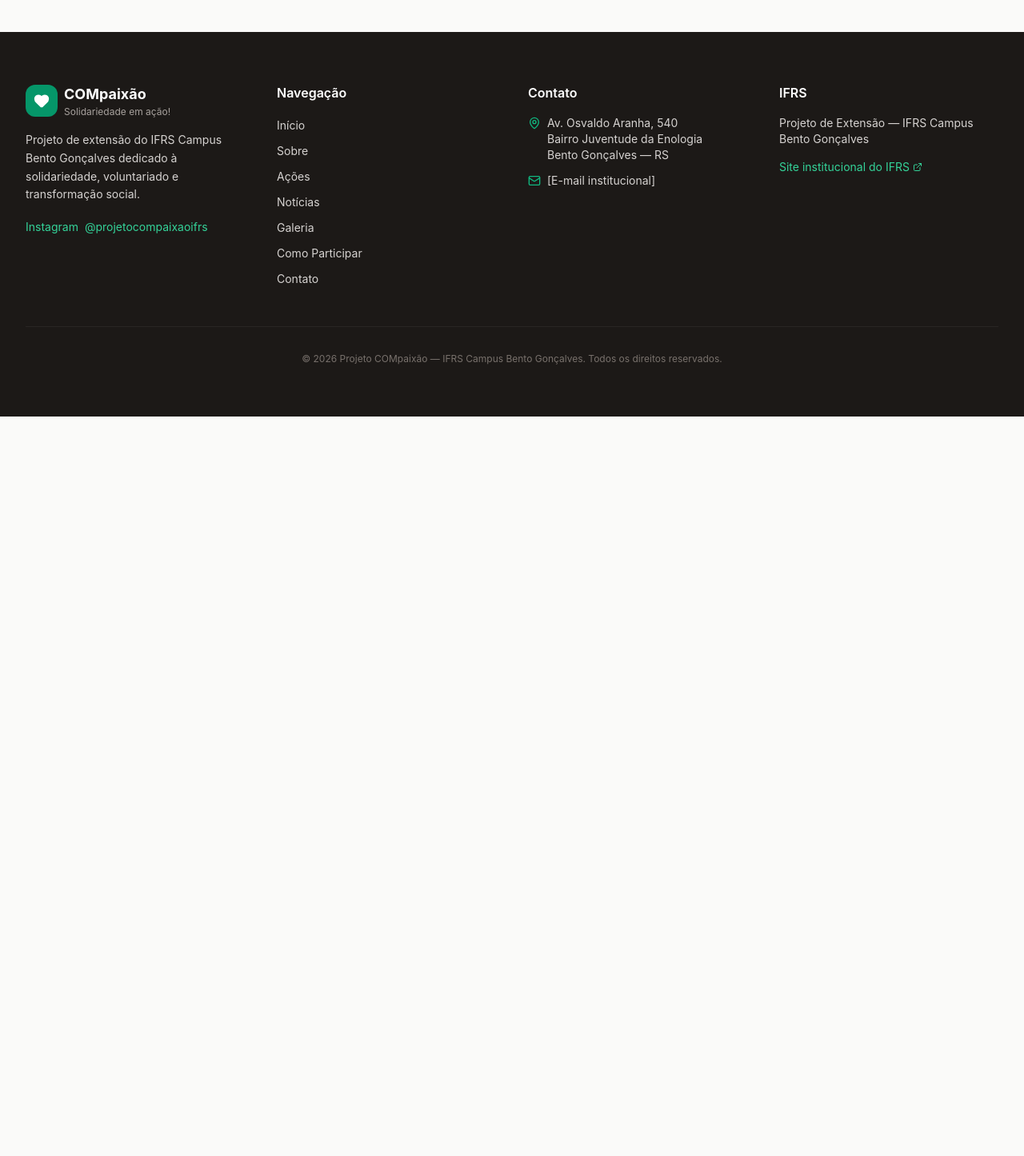
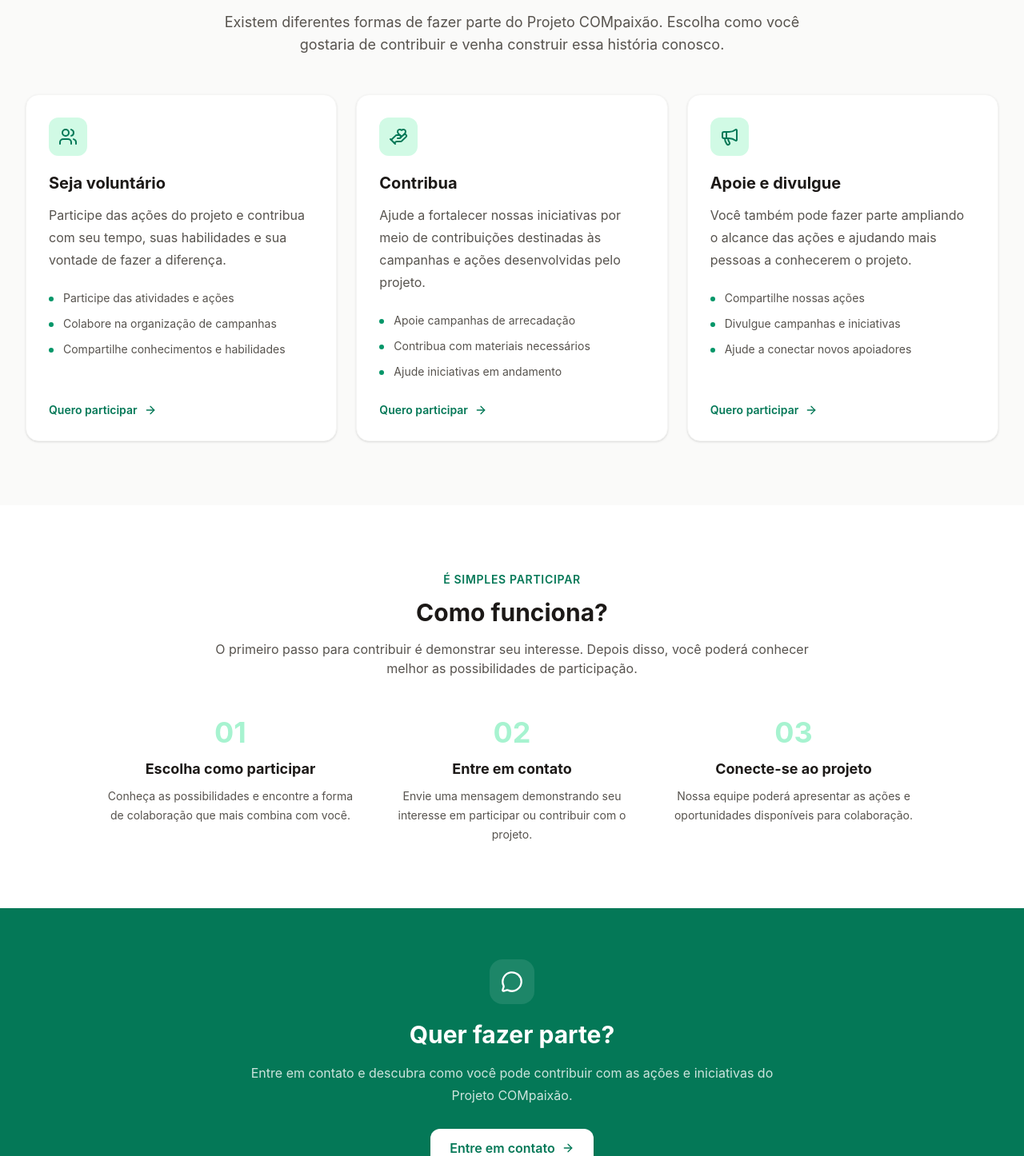
Before and after one commit to RobertoCoser/compaixao-site, a React (Vite) app: page /como-participar in a window 1280 px wide. Shown: the part 279-1725 px from the top of the page at 80% size. Before the commit the page ends 800 px from the top, so only its background shows below. Built offline with nearby package versions, Linux system fonts and the light colour scheme.

Commit message:
feat: implementa pagina como participar

```diff
--- a/src/pages/ComoParticipar.jsx
+++ b/src/pages/ComoParticipar.jsx
@@ -1,8 +1,200 @@
+import { Link } from 'react-router-dom'
+import {
+  ArrowRight,
+  HandHeart,
+  HeartHandshake,
+  Megaphone,
+  MessageCircle,
+  Users,
+} from 'lucide-react'
+
+const participationOptions = [
+  {
+    icon: Users,
+    title: 'Seja voluntário',
+    description:
+      'Participe das ações do projeto e contribua com seu tempo, suas habilidades e sua vontade de fazer a diferença.',
+    items: [
+      'Participe das atividades e ações',
+      'Colabore na organização de campanhas',
+      'Compartilhe conhecimentos e habilidades',
+    ],
+  },
+  {
+    icon: HandHeart,
+    title: 'Contribua',
+    description:
+      'Ajude a fortalecer nossas iniciativas por meio de contribuições destinadas às campanhas e ações desenvolvidas pelo projeto.',
+    items: [
+      'Apoie campanhas de arrecadação',
+      'Contribua com materiais necessários',
+      'Ajude iniciativas em andamento',
+    ],
+  },
+  {
+    icon: Megaphone,
+    title: 'Apoie e divulgue',
+    description:
+      'Você também pode fazer parte ampliando o alcance das ações e ajudando mais pessoas a conhecerem o projeto.',
+    items: [
+      'Compartilhe nossas ações',
+      'Divulgue campanhas e iniciativas',
+      'Ajude a conectar novos apoiadores',
+    ],
+  },
+]
+
+const steps = [
+  {
+    number: '01',
+    title: 'Escolha como participar',
+    description:
+      'Conheça as possibilidades e encontre a forma de colaboração que mais combina com você.',
+  },
+  {
+    number: '02',
+    title: 'Entre em contato',
+    description:
+      'Envie uma mensagem demonstrando seu interesse em participar ou contribuir com o projeto.',
+  },
+  {
+    number: '03',
+    title: 'Conecte-se ao projeto',
+    description:
+      'Nossa equipe poderá apresentar as ações e oportunidades disponíveis para colaboração.',
+  },
+]
+
 export default function ComoParticipar() {
   return (
-    <div className="max-w-7xl mx-auto px-4 py-12">
-      <h1 className="text-3xl font-bold">Como Participar</h1>
-      <p className="mt-4">Página em desenvolvimento.</p>
-    </div>
+    <>
+      <section className="bg-earth-50 py-16 sm:py-20">
+        <div className="mx-auto max-w-7xl px-4 sm:px-6 lg:px-8">
+          <div className="mx-auto max-w-3xl text-center">
+            <div className="mx-auto mb-5 flex h-14 w-14 items-center justify-center rounded-2xl bg-primary-100 text-primary-700">
+              <HeartHandshake className="h-7 w-7" />
+            </div>
+
+            <h1 className="text-3xl font-bold tracking-tight text-earth-900 sm:text-4xl">
+              Como Participar
+            </h1>
+
+            <p className="mt-4 text-base leading-7 text-earth-600 sm:text-lg">
+              Existem diferentes formas de fazer parte do Projeto COMpaixão.
+              Escolha como você gostaria de contribuir e venha construir essa
+              história conosco.
+            </p>
+          </div>
+
+          <div className="mt-12 grid gap-6 md:grid-cols-3">
+            {participationOptions.map((option) => {
+              const Icon = option.icon
+
+              return (
+                <article
+                  key={option.title}
+                  className="flex flex-col rounded-2xl border border-earth-100 bg-white p-7 shadow-sm transition duration-300 hover:-translate-y-1 hover:shadow-md"
+                >
+                  <div className="flex h-12 w-12 items-center justify-center rounded-xl bg-primary-100 text-primary-700">
+                    <Icon className="h-6 w-6" />
+                  </div>
+
+                  <h2 className="mt-5 text-xl font-bold text-earth-900">
+                    {option.title}
+                  </h2>
+
+                  <p className="mt-3 leading-7 text-earth-600">
+                    {option.description}
+                  </p>
+
+                  <ul className="mt-6 space-y-3">
+                    {option.items.map((item) => (
+                      <li
+                        key={item}
+                        className="flex items-start gap-3 text-sm text-earth-600"
+                      >
+                        <span className="mt-2 h-1.5 w-1.5 shrink-0 rounded-full bg-primary-600" />
+                        <span>{item}</span>
+                      </li>
+                    ))}
+                  </ul>
+
+                  <Link
+                    to="/contato"
+                    className="mt-auto inline-flex items-center gap-2 pt-7 text-sm font-semibold text-primary-700 transition hover:text-primary-800"
+                  >
+                    Quero participar
+                    <ArrowRight className="h-4 w-4" />
+                  </Link>
+                </article>
+              )
+            })}
+          </div>
+        </div>
+      </section>
+
+      <section className="bg-white py-16 sm:py-20">
+        <div className="mx-auto max-w-7xl px-4 sm:px-6 lg:px-8">
+          <div className="mx-auto max-w-3xl text-center">
+            <span className="text-sm font-semibold uppercase tracking-wider text-primary-700">
+              É simples participar
+            </span>
+
+            <h2 className="mt-3 text-3xl font-bold text-earth-900">
+              Como funciona?
+            </h2>
+
+            <p className="mt-4 text-earth-600">
+              O primeiro passo para contribuir é demonstrar seu interesse.
+              Depois disso, você poderá conhecer melhor as possibilidades de
+              participação.
+            </p>
+          </div>
+
+          <div className="mx-auto mt-12 grid max-w-5xl gap-8 md:grid-cols-3">
+            {steps.map((step) => (
+              <div key={step.number} className="text-center">
+                <span className="text-4xl font-bold text-primary-200">
+                  {step.number}
+                </span>
+
+                <h3 className="mt-3 text-lg font-bold text-earth-900">
+                  {step.title}
+                </h3>
+
+                <p className="mt-2 text-sm leading-6 text-earth-600">
+                  {step.description}
+                </p>
+              </div>
+            ))}
+          </div>
+        </div>
+      </section>
+
+      <section className="bg-primary-700 py-16">
+        <div className="mx-auto max-w-4xl px-4 text-center sm:px-6 lg:px-8">
+          <div className="mx-auto flex h-14 w-14 items-center justify-center rounded-2xl bg-white/10 text-white">
+            <MessageCircle className="h-7 w-7" />
+          </div>
+
+          <h2 className="mt-5 text-3xl font-bold text-white">
+            Quer fazer parte?
+          </h2>
+
+          <p className="mx-auto mt-4 max-w-2xl leading-7 text-white/80">
+            Entre em contato e descubra como você pode contribuir com as ações
+            e iniciativas do Projeto COMpaixão.
+          </p>
+
+          <Link
+            to="/contato"
+            className="mt-7 inline-flex items-center gap-2 rounded-xl bg-white px-6 py-3 font-semibold text-primary-700 shadow-sm transition hover:bg-earth-50"
+          >
+            Entre em contato
+            <ArrowRight className="h-4 w-4" />
+          </Link>
+        </div>
+      </section>
+    </>
   )
 }
```
